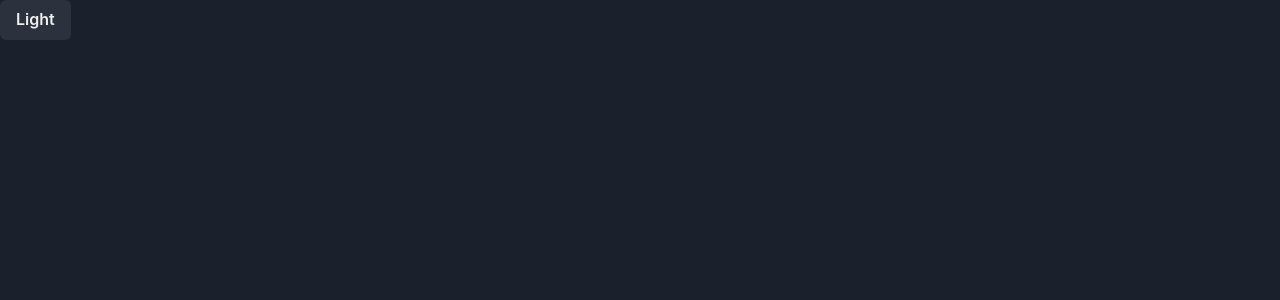
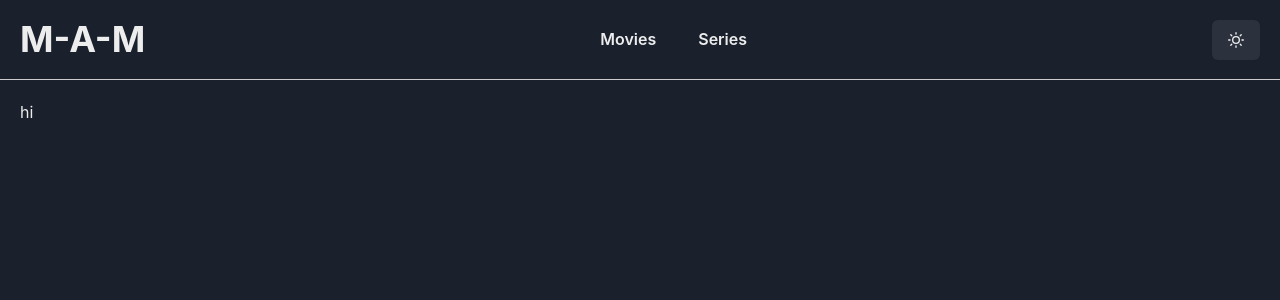
Before and after one commit to HazleyJarquin/movies-app-manager, a React (Vite) app: page /home in a window 1280 px wide. Shown: the top 300 px of the page. Built offline with nearby package versions, Linux system fonts and the light colour scheme.

Commit message:
creation of navbar

```diff
--- a/src/components/DarkModeButtons/index.tsx
+++ b/src/components/DarkModeButtons/index.tsx
@@ -1,14 +1,28 @@
-import { Button, useColorMode } from "@chakra-ui/react";
+import { MoonIcon, SunIcon } from "@chakra-ui/icons";
+import { Button, Tooltip, useColorMode } from "@chakra-ui/react";
 import { useTranslation } from "react-i18next";
 
 export const DarkModeButtons = () => {
   const { colorMode, toggleColorMode } = useColorMode();
   const { t } = useTranslation();
+
+  const colorModeButtonLabelMapping = {
+    light: t("COLOR_MODE_BUTTON_DARK"),
+    dark: t("COLOR_MODE_BUTTON_LIGHT"),
+  };
+
+  const colorModeButtonLabel = colorModeButtonLabelMapping[colorMode];
+
+  const iconModeColor = {
+    light: <MoonIcon />,
+    dark: <SunIcon />,
+  };
+
+  const iconMode = iconModeColor[colorMode];
+
   return (
-    <Button onClick={toggleColorMode}>
-      {colorMode === "light"
-        ? t("COLOR_MODE_BUTTON_DARK")
-        : t("COLOR_MODE_BUTTON_LIGHT")}
-    </Button>
+    <Tooltip label={colorModeButtonLabel} placement="bottom">
+      <Button onClick={toggleColorMode}>{iconMode}</Button>
+    </Tooltip>
   );
 };
--- a/src/components/Mainlayout/index.tsx
+++ b/src/components/Mainlayout/index.tsx
@@ -1,17 +1,21 @@
 import { Box } from "@chakra-ui/react";
 import { Outlet } from "react-router-dom";
+import { Navbar } from "../Navbar";
 
 const Mainlayout = () => {
   return (
-    <Box display={"flex"} width={"100%"} height={"100vh"}>
-      <Box></Box>
+    <Box
+      width={"100%"}
+      height={"100vh"}
+      display={"flex"}
+      flexDirection={"column"}
+    >
+      <Navbar />
       <Box
-      // style={{
-      //   width: "-webkit-fill-available",
-      //   display: "flex",
-      //   justifyContent: "center",
-      //   padding: "1rem 2.5rem",
-      // }}
+        w={"100%"}
+        h={"90vh"}
+        overflow={"auto"}
+        padding={"20px 20px 0px 20px"}
       >
         <Outlet />
       </Box>
--- /dev/null
+++ b/src/components/Navbar/components/NavLinks/index.tsx
@@ -0,0 +1,35 @@
+import { Box, Button } from "@chakra-ui/react";
+
+interface Props {
+  navigate: (path: string) => void;
+}
+
+export const NavLinks = ({ navigate }: Props) => {
+  const links = [
+    {
+      id: 1,
+      name: "Movies",
+      path: "/movies",
+    },
+    {
+      id: 2,
+      name: "Series",
+      path: "/series",
+    },
+  ];
+  return (
+    <Box>
+      {links.map((link, index) => (
+        <Button
+          key={link.id + index}
+          variant="ghost"
+          cursor={"pointer"}
+          onClick={() => navigate(link.path)}
+          marginRight={"10px"}
+        >
+          {link.name}
+        </Button>
+      ))}
+    </Box>
+  );
+};
--- a/src/components/Navbar/index.tsx
+++ b/src/components/Navbar/index.tsx
@@ -0,0 +1,27 @@
+import { Box, Heading } from "@chakra-ui/react";
+import { DarkModeButtons } from "../DarkModeButtons";
+import { useNavigate } from "react-router-dom";
+import { NavLinks } from "./components/NavLinks";
+
+export const Navbar = () => {
+  const navigate = useNavigate();
+  return (
+    <Box
+      width={"100%"}
+      height={"10vh"}
+      display={"flex"}
+      justifyContent={"space-between"}
+      alignItems={"center"}
+      padding={"0px 20px 0px 20px"}
+      borderBottom={"1px solid #ccc"}
+    >
+      <Heading onClick={() => navigate("/home")} cursor={"pointer"}>
+        M-A-M
+      </Heading>
+
+      <NavLinks navigate={navigate} />
+
+      <DarkModeButtons />
+    </Box>
+  );
+};
--- a/src/pages/Home/index.tsx
+++ b/src/pages/Home/index.tsx
@@ -1,7 +1,5 @@
-import { DarkModeButtons } from "../../components/DarkModeButtons";
-
 const Home = () => {
-  return <DarkModeButtons />;
+  return <p>hi</p>;
 };
 
 export default Home;
```
